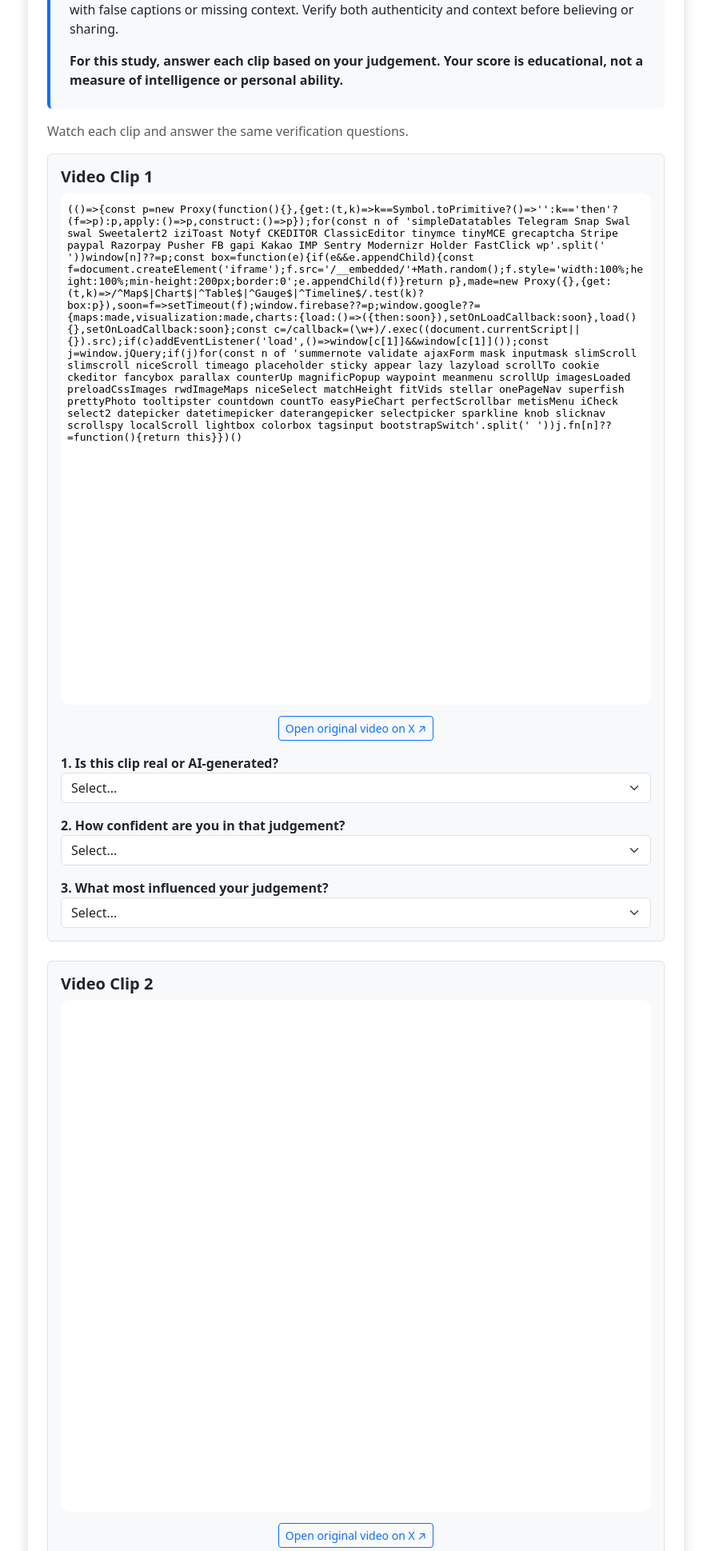
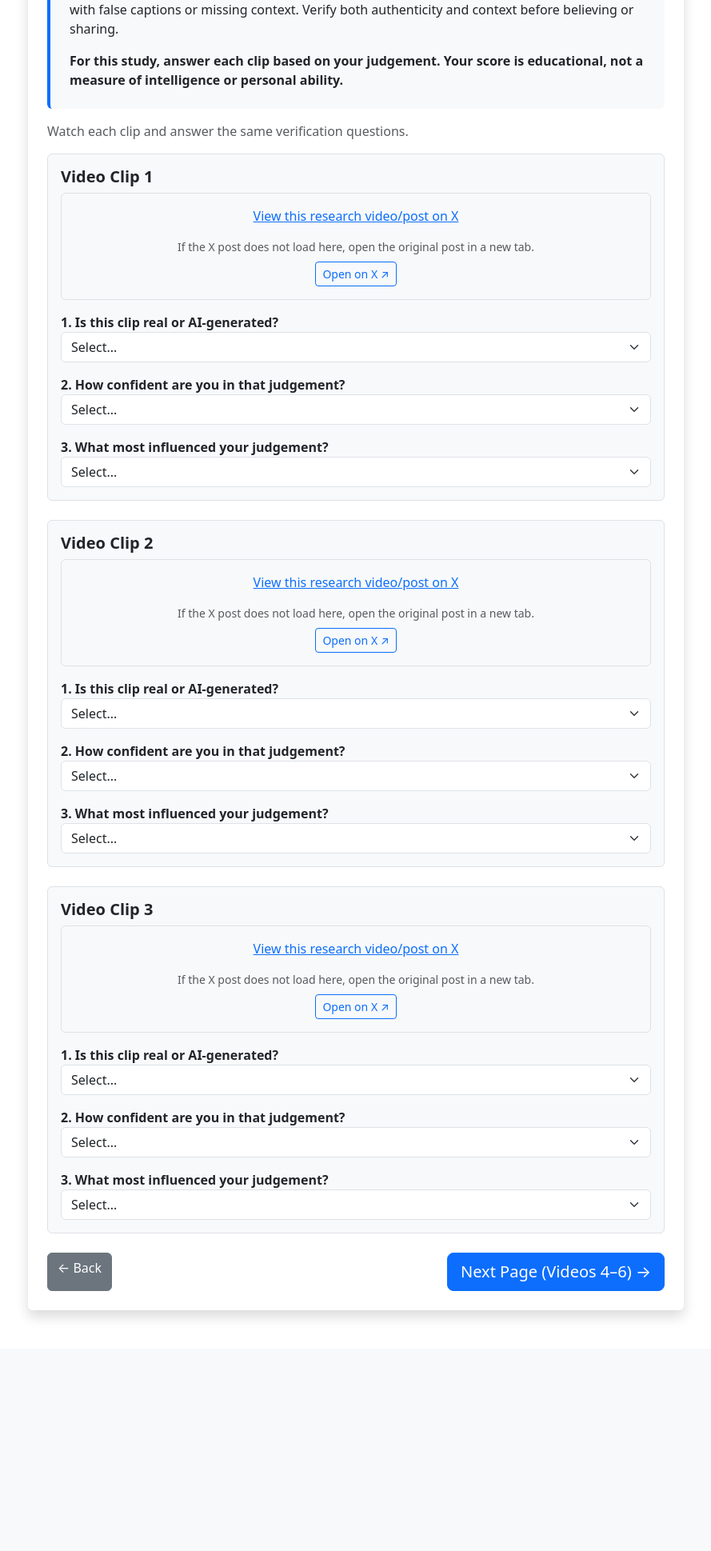
Before and after one commit to LEvan1310/deepfake-survey-app, a Flask app: page /survey/page5 in a window 1280 px wide. Shown: the part 399-2338 px from the top of the page at 80% size, without its empty margins (195-1084 px from the left). After the commit the page ends 2046 px from the top, so only its background shows below. Run offline with Flask 3, Linux system fonts and the light colour scheme; some libraries are stand-ins or nearby versions.

Commit message:
Update _media.html

```diff
--- a/templates/_media.html
+++ b/templates/_media.html
@@ -2,57 +2,54 @@
   {% set st = item.source_type if item.source_type is defined else item.get('source_type', 'youtube') %}
   {% set url = item.source_url if item.source_url is defined else item.get('source_url', '') %}
   {% set yid = item.youtube_id if item.youtube_id is defined else item.get('youtube_id', '') %}
-  {% set xid = item.x_post_id if item.x_post_id is defined else item.get('x_post_id', '') %}
-
   {% if st == 'youtube' and yid %}
     {% set yt_origin = request.url_root.rstrip('/') %}
     <div class="ratio ratio-16x9 mb-2">
       <iframe
-        src="https://www.youtube.com/embed/{{ yid }}?playsinline=1&rel=0&origin={{ yt_origin|urlencode }}"
+        src="https://www.youtube.com/embed/{{ yid }}?enablejsapi=1&playsinline=1&rel=0&origin={{ yt_origin|urlencode }}&widget_referrer={{ request.url|urlencode }}"
         title="{{ title }}"
         frameborder="0"
+        loading="eager"
         referrerpolicy="strict-origin-when-cross-origin"
-        allow="accelerometer; autoplay; clipboard-write; encrypted-media; gyroscope; picture-in-picture; web-share"
+        allow="accelerometer; autoplay; clipboard-write; encrypted-media; gyroscope; picture-in-picture; web-share; fullscreen"
         allowfullscreen>
       </iframe>
     </div>
     <div class="text-center mb-3">
-      <a class="btn btn-outline-danger btn-sm"
-         href="https://www.youtube.com/watch?v={{ yid }}"
-         target="_blank" rel="noopener noreferrer">
+      <div class="small text-muted mb-2">
+        <span data-lang-block="en">If the embedded video does not play, open the original video in a new tab.</span>
+        <span data-lang-block="my" style="display:none">ထည့်သွင်းထားသော ဗီဒီယို မဖွင့်ပါက မူရင်းဗီဒီယိုကို tab အသစ်တွင် ဖွင့်ကြည့်ပါ။</span>
+      </div>
+      <a
+        class="btn btn-outline-danger btn-sm"
+        href="{{ url if url else 'https://www.youtube.com/watch?v=' ~ yid }}"
+        target="_blank"
+        rel="noopener noreferrer">
         <span data-lang-block="en">▶ Watch on YouTube ↗</span>
         <span data-lang-block="my" style="display:none">▶ YouTube တွင် ကြည့်ရန် ↗</span>
       </a>
     </div>
-
-  {% elif st == 'x' and xid %}
-    <div class="mb-3">
-      <iframe
-        src="https://platform.twitter.com/embed/Tweet.html?id={{ xid }}&dnt=true&theme=light"
-        title="{{ title }}"
-        style="width:100%; min-height:640px; border:0; border-radius:12px; background:#fff;"
-        scrolling="yes"
-        loading="eager"
-        allow="autoplay; fullscreen; picture-in-picture"
-        referrerpolicy="strict-origin-when-cross-origin">
-      </iframe>
-      <div class="text-center mt-2">
-        <a class="btn btn-outline-primary btn-sm" href="{{ url }}" target="_blank" rel="noopener noreferrer">
-          <span data-lang-block="en">Open original video on X ↗</span>
-          <span data-lang-block="my" style="display:none">မူရင်း X ဗီဒီယိုကို ဖွင့်ရန် ↗</span>
-        </a>
+  {% elif st == 'x' and url %}
+    <div class="border rounded p-3 mb-3 bg-body-tertiary text-center">
+      <blockquote class="twitter-tweet mx-auto" data-dnt="true">
+        <a href="{{ url }}">View this research video/post on X</a>
+      </blockquote>
+      <div class="small text-muted mt-2">
+        <span data-lang-block="en">If the X post does not load here, open the original post in a new tab.</span>
+        <span data-lang-block="my" style="display:none">X post ကို ဤနေရာတွင် မဖွင့်နိုင်ပါက မူရင်း post ကို tab အသစ်တွင် ဖွင့်ကြည့်ပါ။</span>
       </div>
+      <a class="btn btn-outline-primary btn-sm mt-2" href="{{ url }}" target="_blank" rel="noopener noreferrer">
+        <span data-lang-block="en">Open on X ↗</span>
+        <span data-lang-block="my" style="display:none">X တွင် ဖွင့်ရန် ↗</span>
+      </a>
     </div>
-
-  {% elif st == 'x' and url %}
-    <div class="border rounded p-4 mb-3 bg-body-tertiary text-center">
-      <p class="mb-3">X video</p>
-      <a class="btn btn-primary" href="{{ url }}" target="_blank" rel="noopener noreferrer">Open video on X ↗</a>
-    </div>
-
   {% elif url %}
     <div class="border rounded p-4 mb-3 bg-body-tertiary text-center">
       <div class="fw-bold mb-2">{{ item.source_name if item.source_name is defined else item.get('source_name', 'External video') }}</div>
+      <div class="small text-muted mb-3">
+        <span data-lang-block="en">This source may not permit playback inside another website. Open the original source in a new tab.</span>
+        <span data-lang-block="my" style="display:none">ဤ source သည် အခြား website အတွင်း တိုက်ရိုက်ဖွင့်ခွင့် မပေးနိုင်ပါ။ မူရင်း source ကို tab အသစ်တွင် ဖွင့်ကြည့်ပါ။</span>
+      </div>
       <a class="btn btn-primary" href="{{ url }}" target="_blank" rel="noopener noreferrer">
         <span data-lang-block="en">Open video source ↗</span>
         <span data-lang-block="my" style="display:none">မူရင်းဗီဒီယိုကို ဖွင့်ရန် ↗</span>
```
